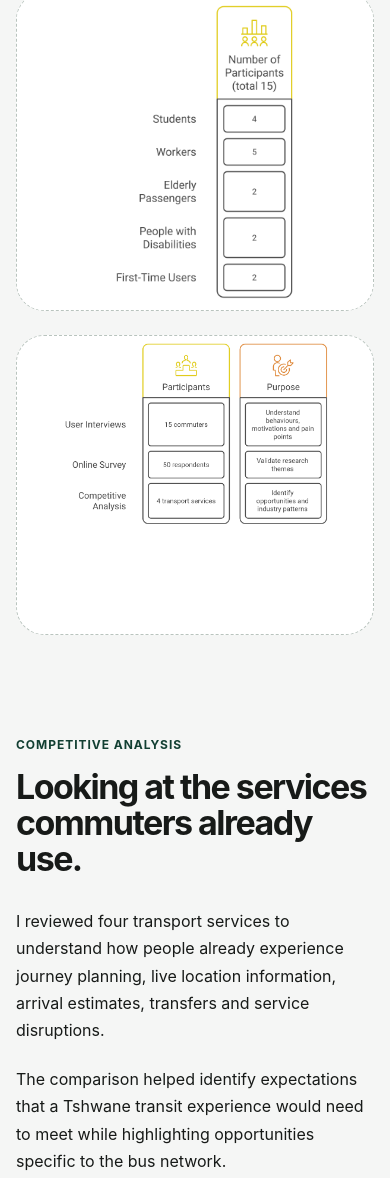
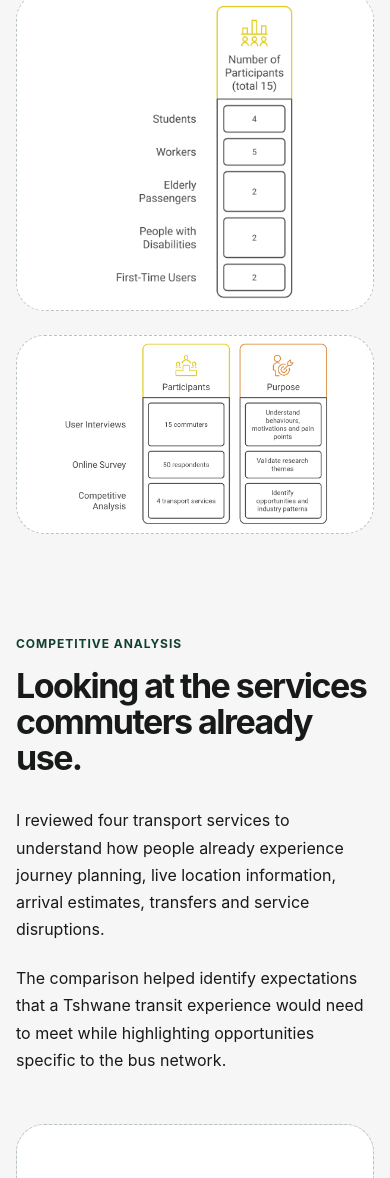
Before and after one commit to Female-coder/my-portfolio, a plain HTML site: page city-of-tshwane.html in a window 390 px wide. Shown: the part 4233-5411 px from the top of the page. Drawn offline with Linux system fonts and the light colour scheme.

Commit message:
personas container fixed

```diff
--- a/city-of-tshwane.html
+++ b/city-of-tshwane.html
@@ -1205,12 +1205,15 @@
         gap: 20px;
       }
 
-      .image-placeholder,
-      .image-placeholder img,
-      .image-grid .image-placeholder,
-      .image-grid .image-placeholder img {
-        min-height: 300px;
-      }
+     .image-placeholder,
+.image-placeholder img {
+  min-height: 300px;
+}
+
+.image-grid .image-placeholder,
+.image-grid .image-placeholder img {
+  min-height: auto;
+}
 
       .feature-image .image-placeholder img {
         max-width: 240px;
```
Also changed, not shown: 1 other file.
